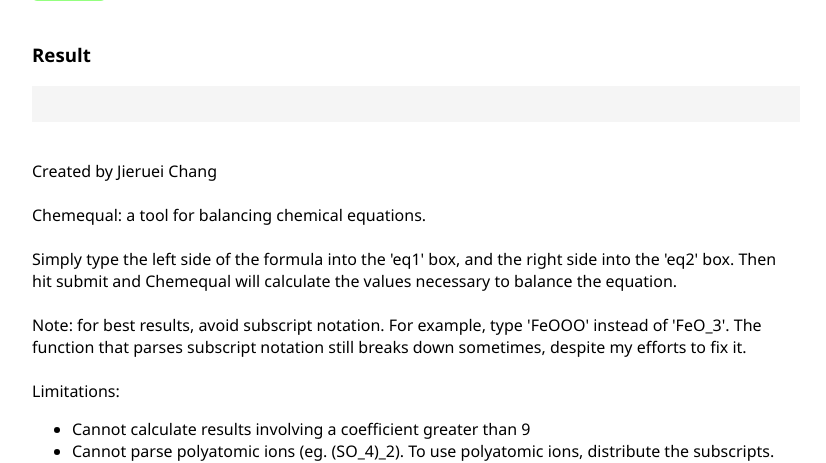
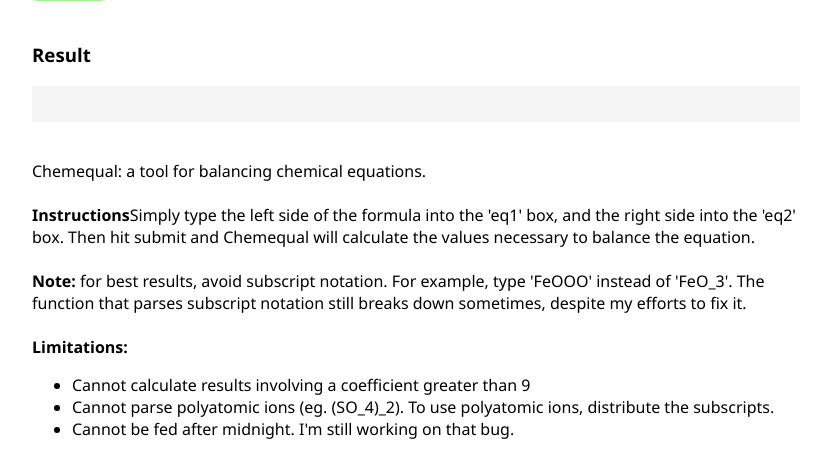
Before and after one commit to jierueichang/chemequal, a Flask app: page / in a window 1280 px wide. Shown: the part 418-881 px from the top of the page, without its empty margins (224-1050 px from the left). Run offline with Flask 2, Linux system fonts and the light colour scheme.

Commit message:
Update index.html

```diff
--- a/templates/index.html
+++ b/templates/index.html
@@ -57,6 +57,6 @@
         <h3>Result</h3>
         <div style='padding:5px;background-color:whitesmoke;font-family:monospace;font-size:20pt;'><p>{{ ans }}</p></div>
         <br>
-        <p>Created by Jieruei Chang<br><br>Chemequal: a tool for balancing chemical equations.<br><br>Simply type the left side of the formula into the 'eq1' box, and the right side into the 'eq2' box. Then hit submit and Chemequal will calculate the values necessary to balance the equation.<br><br>Note: for best results, avoid subscript notation. For example, type 'FeOOO' instead of 'FeO_3'. The function that parses subscript notation still breaks down sometimes, despite my efforts to fix it.<br><br>Limitations:<ul><li>Cannot calculate results involving a coefficient greater than 9</li><li>Cannot parse polyatomic ions (eg. (SO_4)_2). To use polyatomic ions, distribute the subscripts.</li><li>Cannot be fed after midnight. I'm still working on that bug.</li></ul></p><br><br>
+        <p>Chemequal: a tool for balancing chemical equations.<br><br><strong>Instructions</strong>Simply type the left side of the formula into the 'eq1' box, and the right side into the 'eq2' box. Then hit submit and Chemequal will calculate the values necessary to balance the equation.<br><br><strong>Note:</strong> for best results, avoid subscript notation. For example, type 'FeOOO' instead of 'FeO_3'. The function that parses subscript notation still breaks down sometimes, despite my efforts to fix it.<br><br><strong>Limitations:</strong><ul><li>Cannot calculate results involving a coefficient greater than 9</li><li>Cannot parse polyatomic ions (eg. (SO_4)_2). To use polyatomic ions, distribute the subscripts.</li><li>Cannot be fed after midnight. I'm still working on that bug.</li></ul><br><br><i>Created by Jieruei Chang</i></p><br><br>
     </body>
 </html>
```
